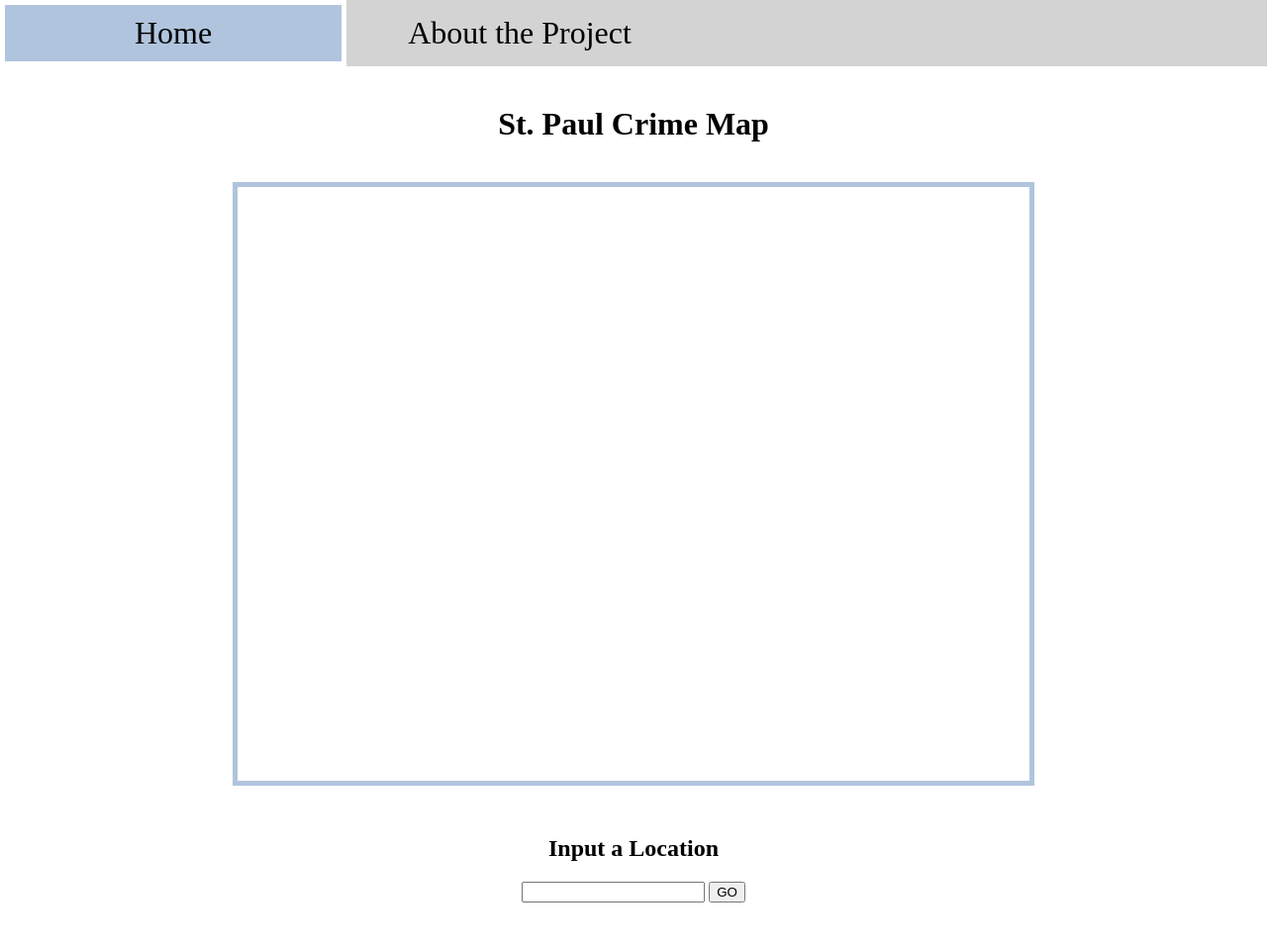
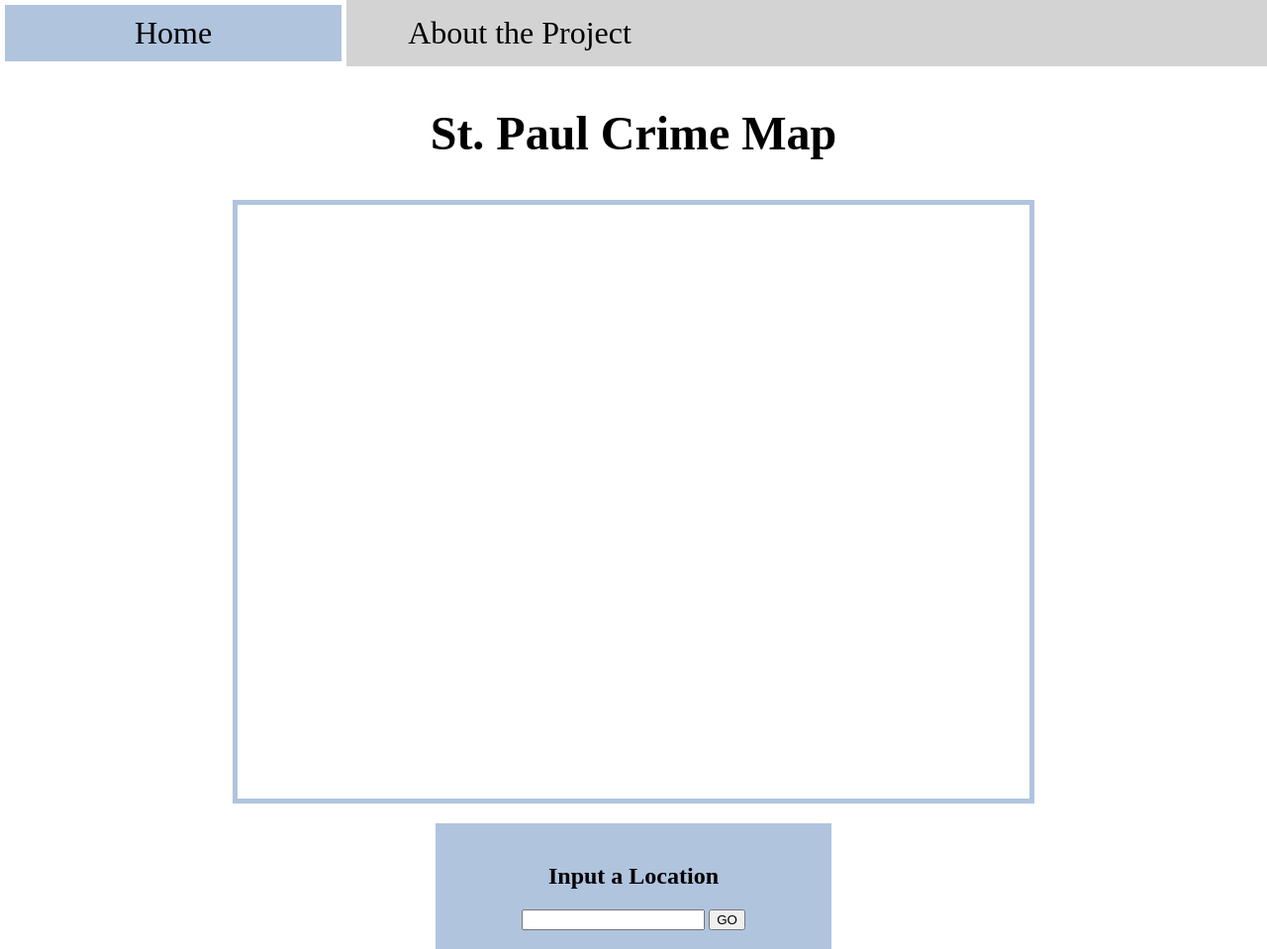
Before and after one commit to rodr9866/Project3_4-RESTandSPA, a website: page public/index.html in a window 1280 px wide. Shown: the top 959 px of the page at 99% size. Drawn offline with nearby package versions, Linux system fonts and the light colour scheme; no server answers.

Commit message:
style updates

```diff
--- a/public/css/style.css
+++ b/public/css/style.css
@@ -32,7 +32,7 @@
 
 .title {
     text-align: center;
-    font-size: 2rem;
+    font-size: 3rem;
     padding: 40px;
 }
 
@@ -67,11 +67,11 @@ ul {
 }
 
 #inputBox {
-    margin-left: auto;
-    margin-right: auto;
-    width: 50%;
-    padding: 50px;
+    margin: 20px auto;
+    width: 25%;
+    padding: 40px;
     text-align: center;
+    background-color: lightsteelblue;
 }
 
 h1 {
```
